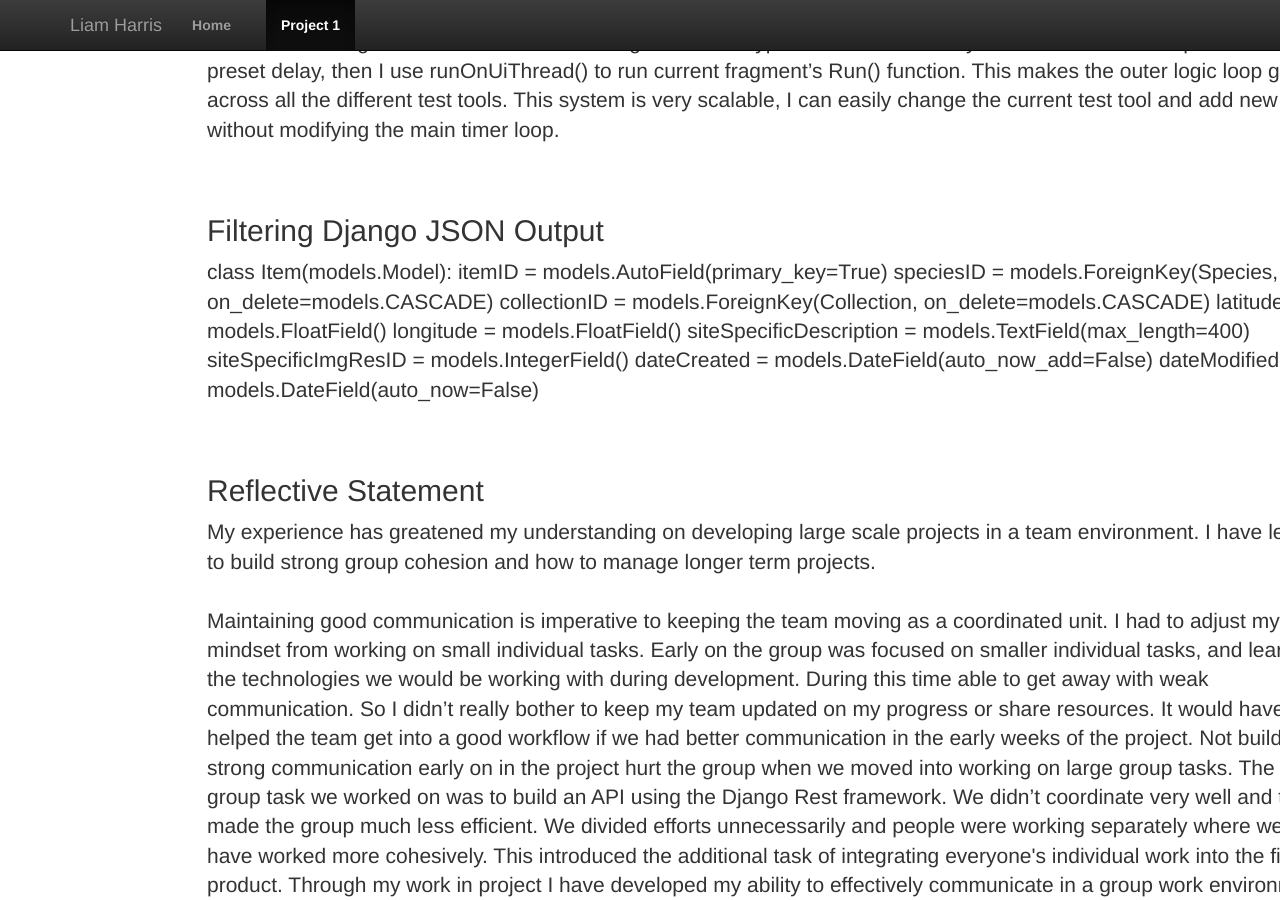
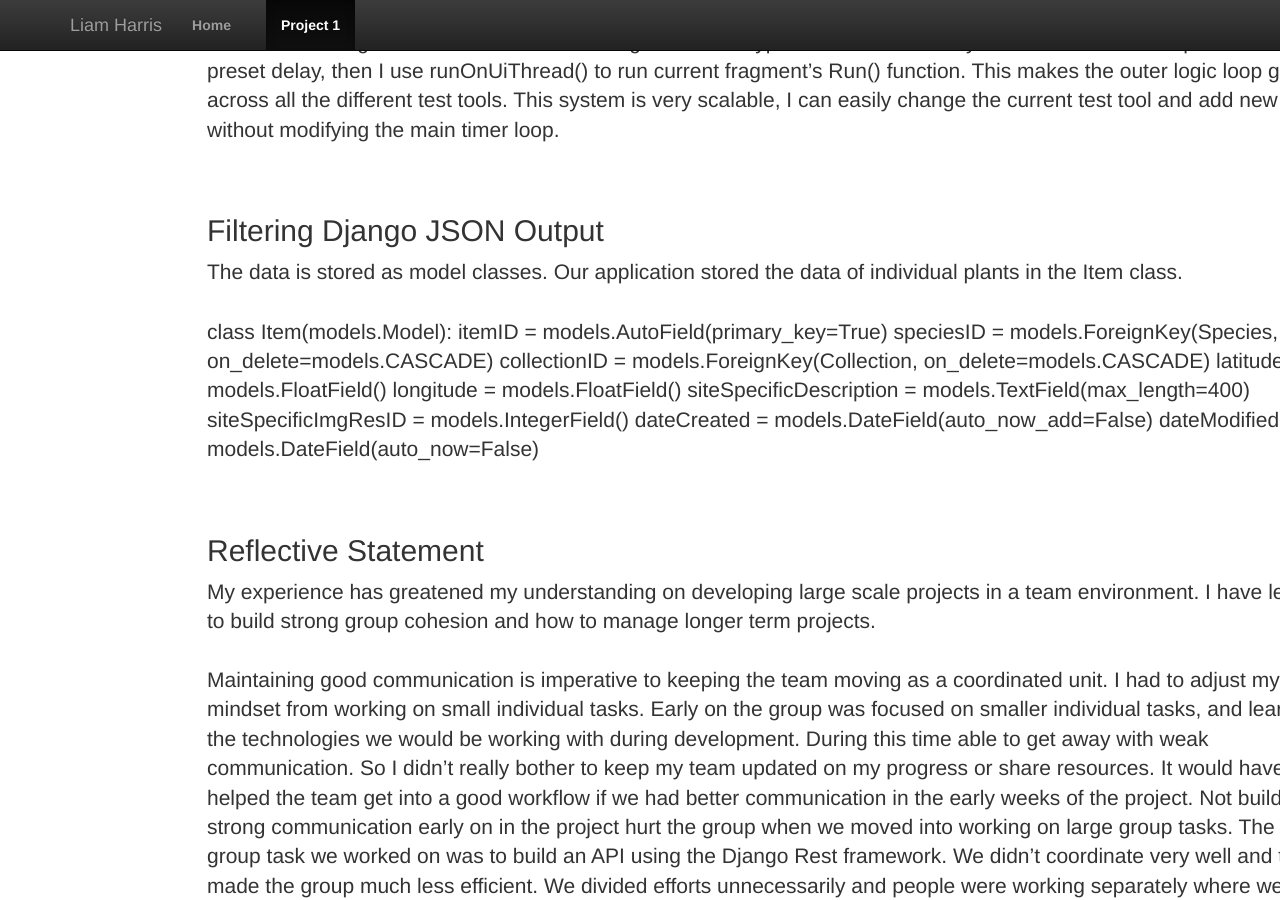
Before and after one commit to harrl7/harrl7.github.io, a Jekyll site: the page built from project1/index.html, in a window 1280 px wide and 900 px high, scrolled down 2974 px. Built offline with Jekyll 4.4.1, drawn with Linux system fonts in a browser that asks for light colours.

Commit message:
Update index.html

```diff
--- a/project1/index.html
+++ b/project1/index.html
@@ -76,6 +76,10 @@ title: Project 1
 	<h2>Filtering Django JSON Output</h2>
 
 	<p>
+	The data is stored as model classes. Our application stored the data of individual plants in the Item class.
+	</p>
+	<br>
+	<p>
  	class Item(models.Model):
 	    itemID = models.AutoField(primary_key=True)
 	    speciesID = models.ForeignKey(Species, on_delete=models.CASCADE)
```
